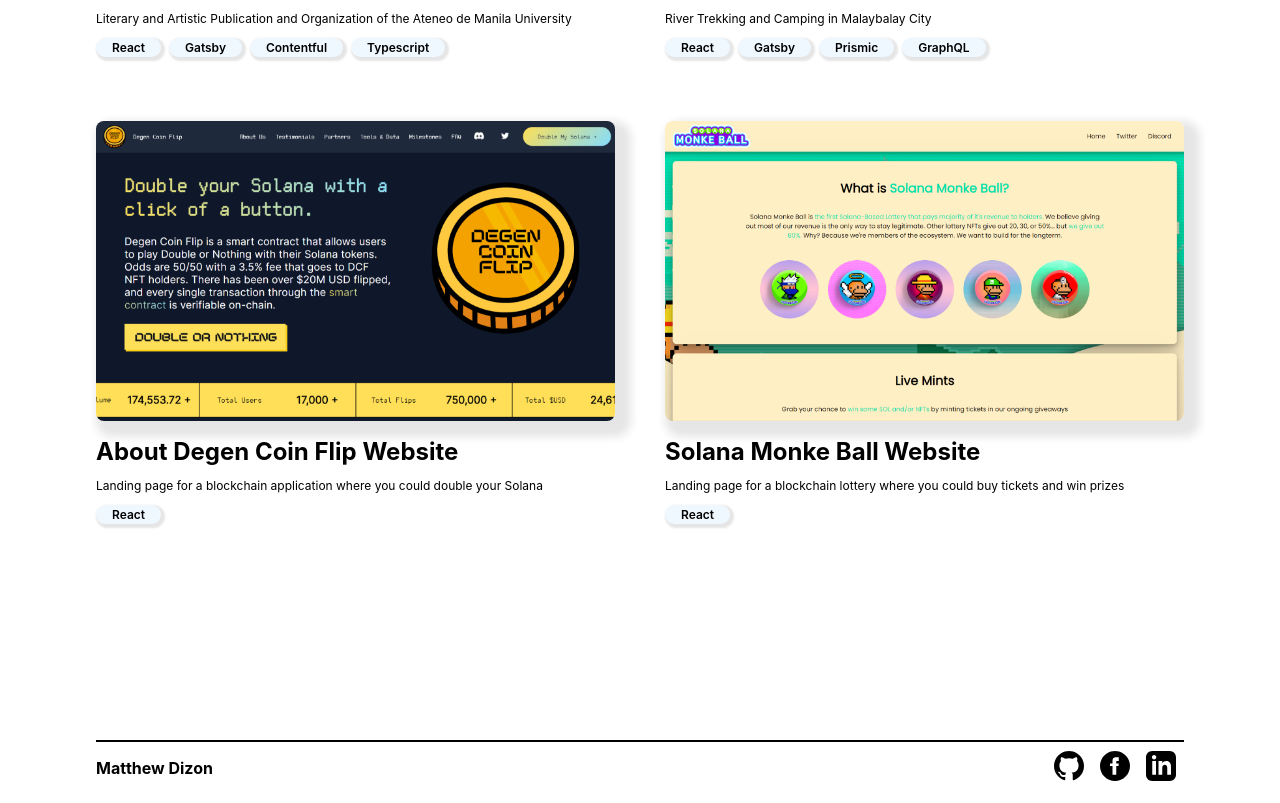
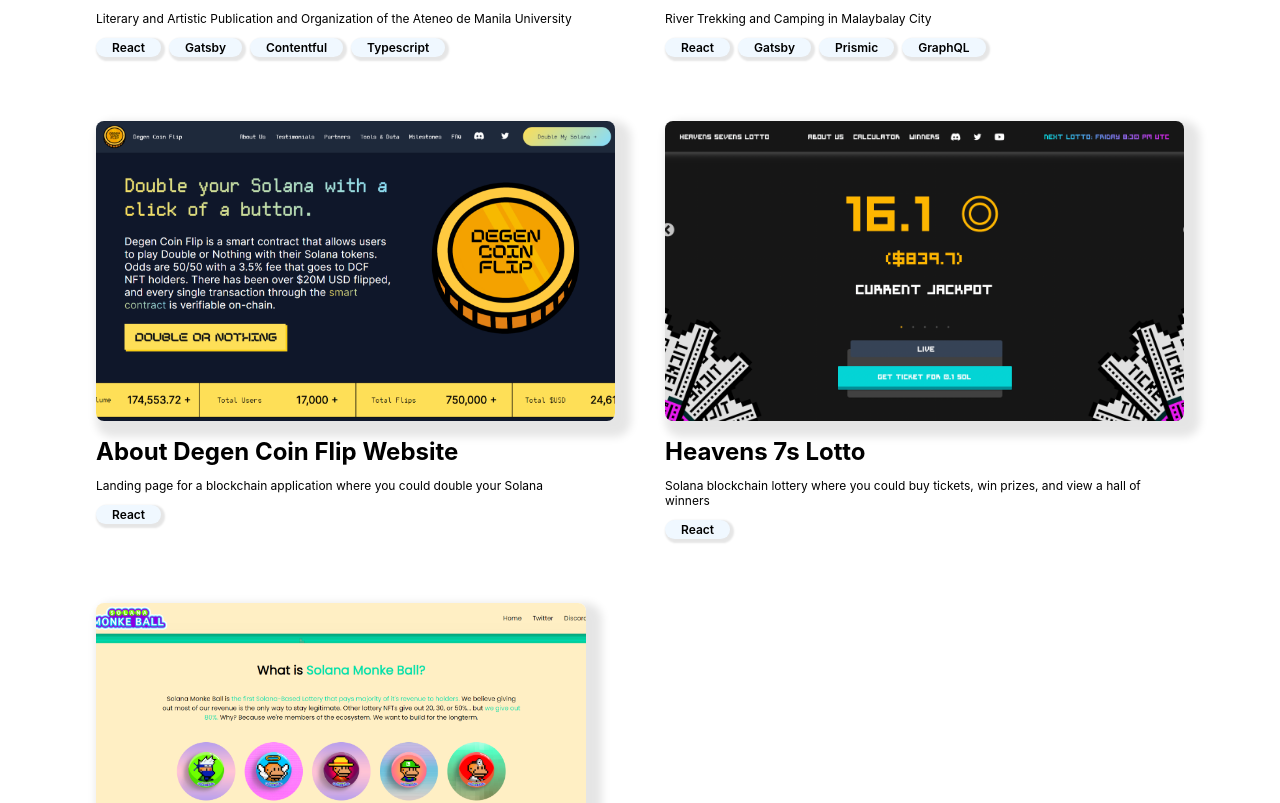
Before and after one commit to matthewdizon/nextjs-portfolio-website, a Next.js app: page /projects in a window 1280 px wide. Shown: the part 1783-2586 px from the top of the page. Built offline with nearby package versions, Linux system fonts and the light colour scheme.

Commit message:
added hsl

```diff
--- a/pages/projects.js
+++ b/pages/projects.js
@@ -26,13 +26,13 @@
 
     margin-bottom: 24px;
 
-    /* :last-child {
+    :last-child {
         flex: 0 0 45%;
 
         @media (max-width: 624px) {
             flex: 1 1 45%;
         }
-    } */
+    }
 
     .image-container {
         position: relative;
@@ -124,7 +124,8 @@
             tech: [
                 "React",
                 "Gatsby",
-                "Prismic"
+                "Prismic",
+                "GraphQL"
             ]
         },
         {
@@ -183,10 +184,19 @@
             ]
         },
         {
+            link: "https://godzid-hsl.netlify.app/",
+            image: "/hsl.png",
+            title: "Heavens 7s Lotto",
+            description: "Solana blockchain lottery where you could buy tickets, win prizes, and view a hall of winners",
+            tech: [
+                "React",
+            ]
+        },
+        {
             link: "https://www.solanamonkeball.com/",
             image: "/monkeball.png",
             title: "Solana Monke Ball Website",
-            description: "Landing page for a blockchain lottery where you could buy tickets and win prizes",
+            description: "Landing page for a Solana blockchain lottery where you could buy tickets and win prizes",
             tech: [
                 "React",
             ]
```
Also changed, not shown: public/hsl.png (added).
